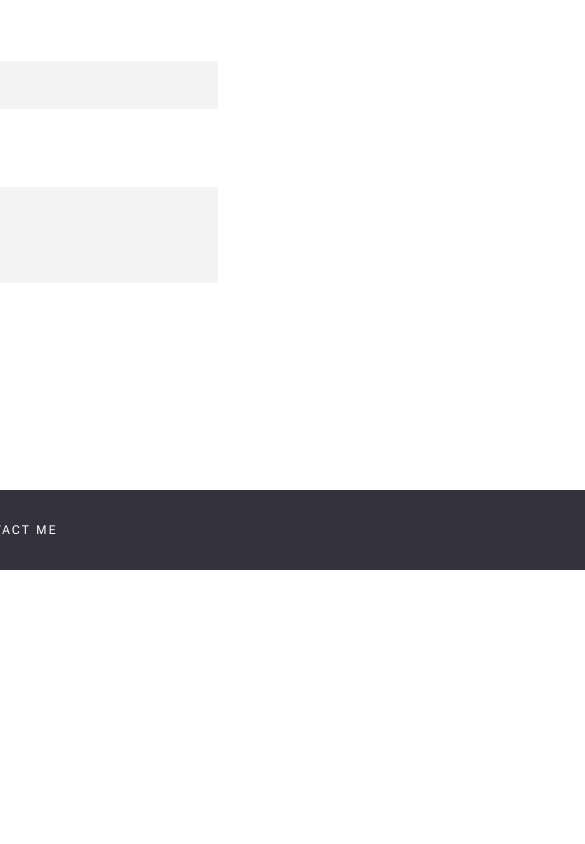
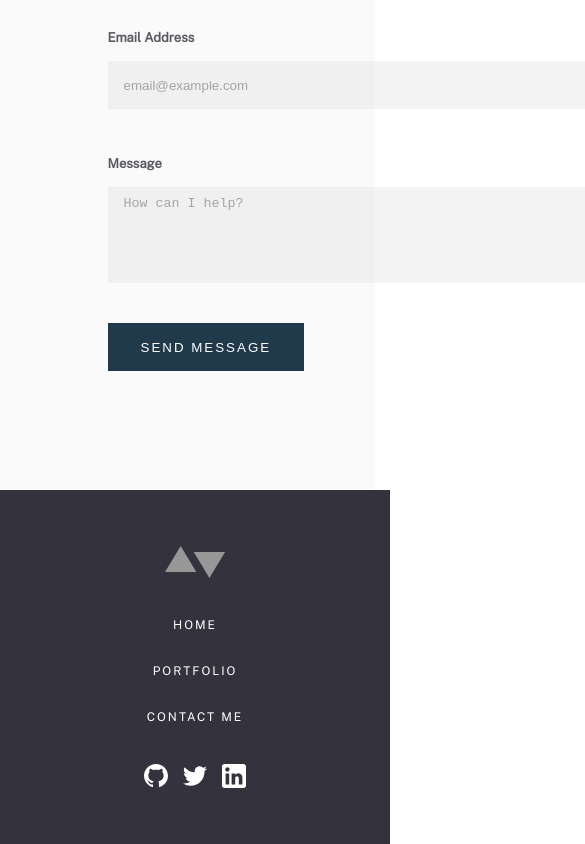
Before and after one commit to danielopq/minimalPortfolio, a React (Vite) app: page /contact in a window 390 px wide. Shown: the part 634-1478 px from the top of the page, 585 px wide, since content can reach past the window. Before the commit the page ends 1204 px from the top, so only its background shows below. Built offline with nearby package versions, Linux system fonts and the light colour scheme.

Commit message:
footer.css - mobile done

```diff
--- a/src/components/shared/footer/footer.css
+++ b/src/components/shared/footer/footer.css
@@ -1,7 +1,9 @@
 #mainFooter{
     width: inherit;
     height: 80px;
-    padding: 24px 165px;
+    display: flex;
+    align-items: center;
+    justify-content: center;
     background-color: var(--darkGrey);
 }
 
@@ -44,9 +46,8 @@
 
 @media (min-width: 768px) and (max-width: 1024px) {
     #mainFooter{
-        width: 768px;
+        width: 100vw;
         height: 80px;
-        padding: 24px 39px;
     }
 
     #mainFooterContainer{
@@ -57,4 +58,23 @@
 
 /*############################## MOBILE VERSION ##############################*/
 
-@media screen and (max-width:767px) {}
+@media screen and (max-width:767px) {
+    #mainFooter{
+        width: 100dvw;
+        height: 354px;
+    }
+
+    #mainFooterContainer{
+        width: 104px;
+        height: 242px;
+        padding: 72px 0px 0px;
+        flex-direction: column;
+        background: url('./img/logo-grey.svg') top/61px no-repeat;
+    }
+
+    #mainFooterlinks{
+        width: inherit;
+        height: 106px;
+        flex-direction: column;
+    }
+}
```
